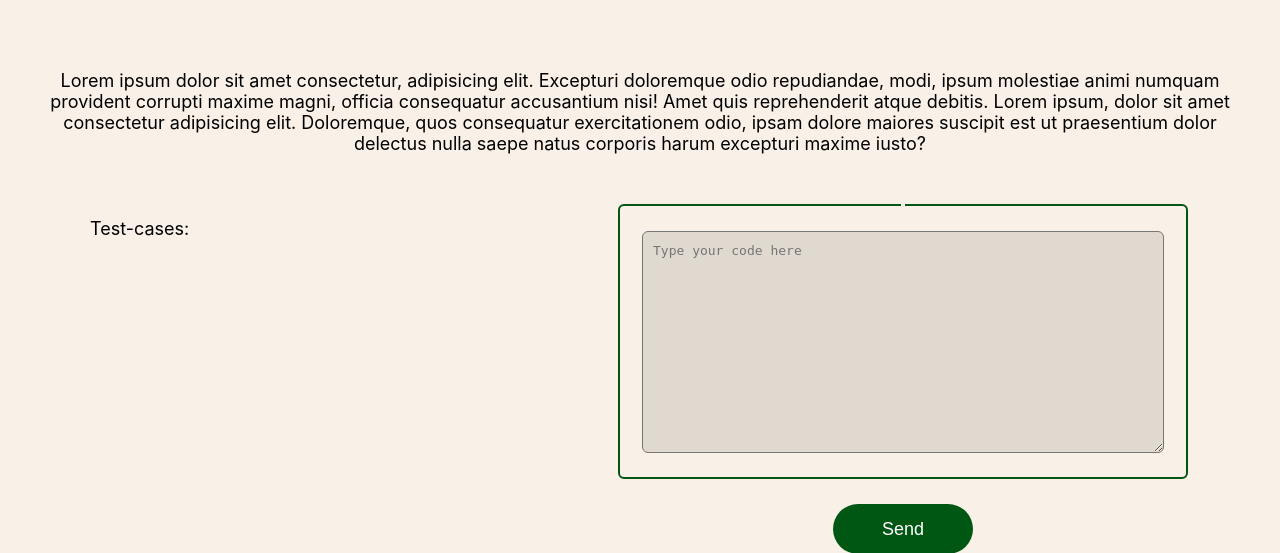
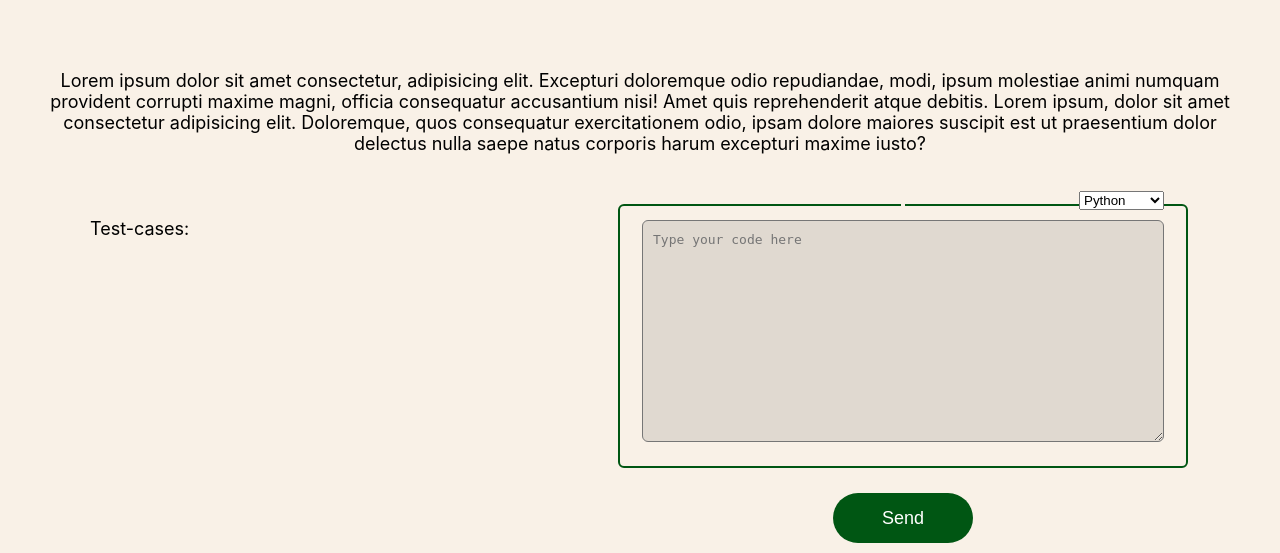
Before and after one commit to qqlexa/easy-lab, a Django app: template labs/templates/detail.html in a window 1280 px wide. Shown: the top 553 px of the page. Run offline with Django 4.2, Linux system fonts and the light colour scheme; the template is opened without the code that fills it, so the values that code supplies are empty.

Commit message:
Slava - [UI] - added select to choose language

```diff
--- a/labs/static/styles/detail.css
+++ b/labs/static/styles/detail.css
@@ -29,7 +29,6 @@ textarea {
 textarea:focus {
     background: #FFFFFF;
     outline-width: 0;
-
 }
 
 .submit-btn {
@@ -83,3 +82,11 @@ fieldset {
   width: 60px;
   height: 40px;
 }
+
+.language-select {
+  display: flex;
+  align-self: flex-end;
+  justify-content: flex-end;
+  margin-top: -30px;
+  margin-right: 10px;
+}
--- a/labs/templates/detail.html
+++ b/labs/templates/detail.html
@@ -42,6 +42,13 @@
                 <h1>{{ laboratory.title }}</h1>
             </legend>
             {% if error_message %}<p><strong>{{ error_message }}</strong></p>{% endif %}
+            <div class="language-select">
+                <select>
+                    <option value="Python">Python</option>
+                    <option value="JS">JavaScript</option>
+                    <option value="C++">C++</option>
+                </select>
+            </div>
             <textarea placeholder="Type your code here" id="code" name="code" cols="40" rows="20"></textarea>
         </fieldset>
         <input class="submit-btn" type="submit" value="Send">
```
Lines whose indentation alone changed are shown as unchanged.
